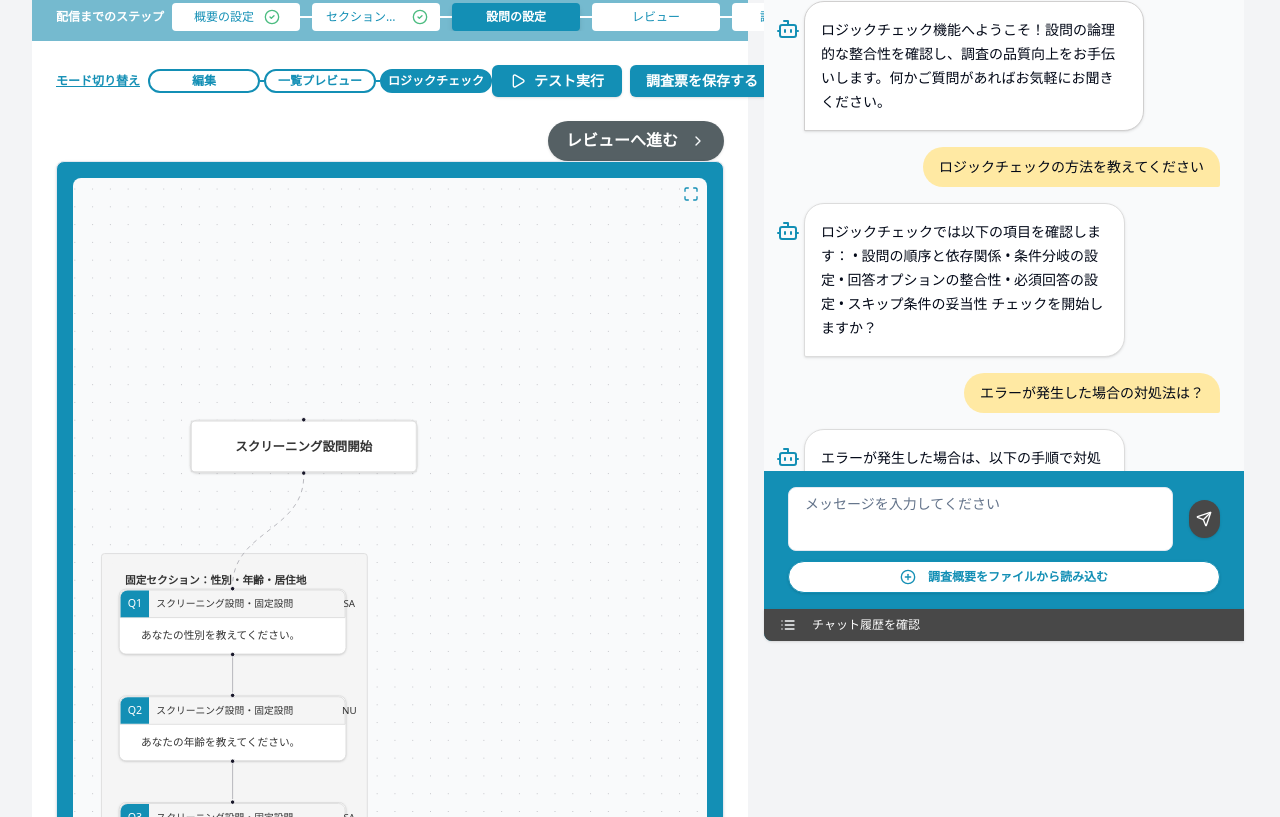
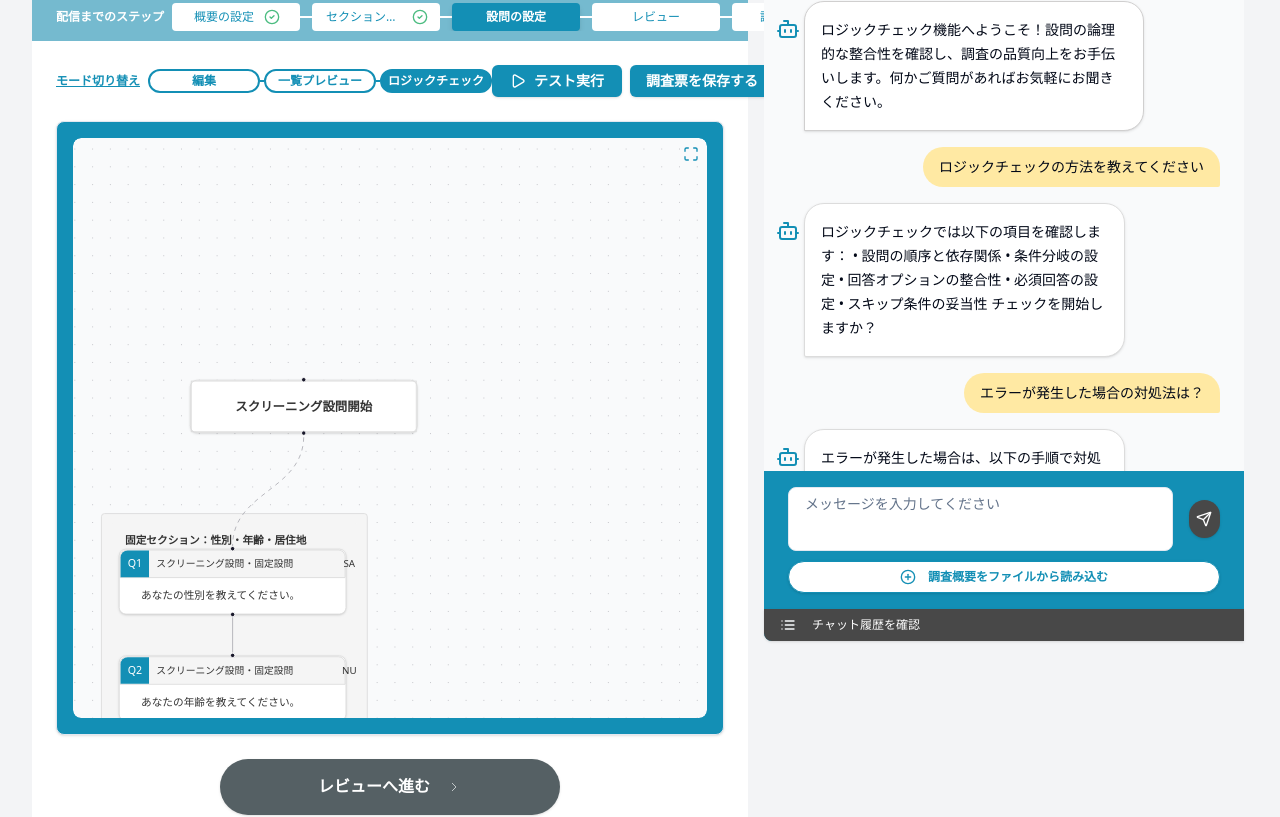
Before and after one commit to okazu3333/survey-copy, a Next.js app: page /surveys/question/check in a window 1280 px wide. Shown: the part 183-1000 px from the top of the page. Built offline with nearby package versions, Linux system fonts and the light colour scheme.

Commit message:
fix: ロジックチェック画面のボタン重複解消と表示サイズ統一 - 上部の小さなレビューへ進むボタンを削除 - ScrollAreaの高さを編集画面と同じh-[580px]に設定 - 下部の大きなレビューへ進むボタンのみ表示

```diff
--- a/app/(auth)/surveys/(chat)/question/check/_components/logic-check-section.tsx
+++ b/app/(auth)/surveys/(chat)/question/check/_components/logic-check-section.tsx
@@ -40,32 +40,6 @@ export const LogicCheckSection = () => {
 
   return (
     <div className="flex flex-col items-start relative self-stretch w-full">
-      <div className="flex items-center justify-between w-full">
-        <div></div>
-        <Button
-          onClick={handleGoToReview}
-          className="whitespace-nowrap text-sm font-medium transition-colors focus-visible:outline-none focus-visible:ring-1 focus-visible:ring-ring disabled:pointer-events-none disabled:opacity-50 [&_svg]:pointer-events-none [&_svg]:size-4 [&_svg]:shrink-0 text-primary-foreground shadow hover:bg-primary/90 w-[176px] h-10 bg-[#556064] rounded-[20px] flex items-center justify-center gap-3 px-4 py-0"
-        >
-          <span className="font-bold text-white text-base text-center tracking-[0] leading-[22.4px] font-['Noto_Sans_JP',Helvetica]">
-            レビューへ進む
-          </span>
-          <svg
-            xmlns="http://www.w3.org/2000/svg"
-            width="24"
-            height="24"
-            viewBox="0 0 24 24"
-            fill="none"
-            stroke="currentColor"
-            strokeWidth="2"
-            strokeLinecap="round"
-            strokeLinejoin="round"
-            className="lucide lucide-chevron-right w-[6.68px] h-[11.89px]"
-            aria-hidden="true"
-          >
-            <path d="m9 18 6-6-6-6"></path>
-          </svg>
-        </Button>
-      </div>
       <motion.div
         layoutId="survey-card"
         className="flex flex-col items-start relative self-stretch w-full"
@@ -80,7 +54,7 @@ export const LogicCheckSection = () => {
             <Maximize size={16} className="text-[#138FB5]" />
           </button>
 
-          <ScrollArea className="w-full ">
+          <ScrollArea className="flex flex-col h-[580px] items-start gap-4 relative self-stretch rounded-lg">
             <form
               onSubmit={handleSubmit(onSubmit)}
               className="flex flex-col items-start gap-4 relative"
@@ -90,6 +64,27 @@ export const LogicCheckSection = () => {
           </ScrollArea>
         </Card>
       </motion.div>
+
+      <div className="flex justify-center w-full mt-6 pb-6">
+        <Button
+          onClick={handleGoToReview}
+          className="whitespace-nowrap text-sm font-medium transition-colors focus-visible:outline-none focus-visible:ring-1 focus-visible:ring-ring disabled:pointer-events-none disabled:opacity-50 [&_svg]:pointer-events-none [&_svg]:size-4 [&_svg]:shrink-0 text-primary-foreground shadow hover:bg-primary/90 w-[340px] h-14 bg-[#556064] rounded-[34px] flex items-center justify-center gap-4 px-4 py-0"
+        >
+          <span className="font-bold text-white text-base text-center tracking-[0] leading-[22.4px] font-['Noto_Sans_JP',Helvetica]">
+            レビューへ進む
+          </span>
+          <svg
+            className="w-[6.68px] h-[11.89px]"
+            fill="none"
+            stroke="currentColor"
+            viewBox="0 0 24 24"
+            aria-hidden="true"
+          >
+            <title>レビューへ進む</title>
+            <path d="m9 18 6-6-6-6"></path>
+          </svg>
+        </Button>
+      </div>
 
       {/* Expanded View Modal */}
       <AnimatePresence>
```
